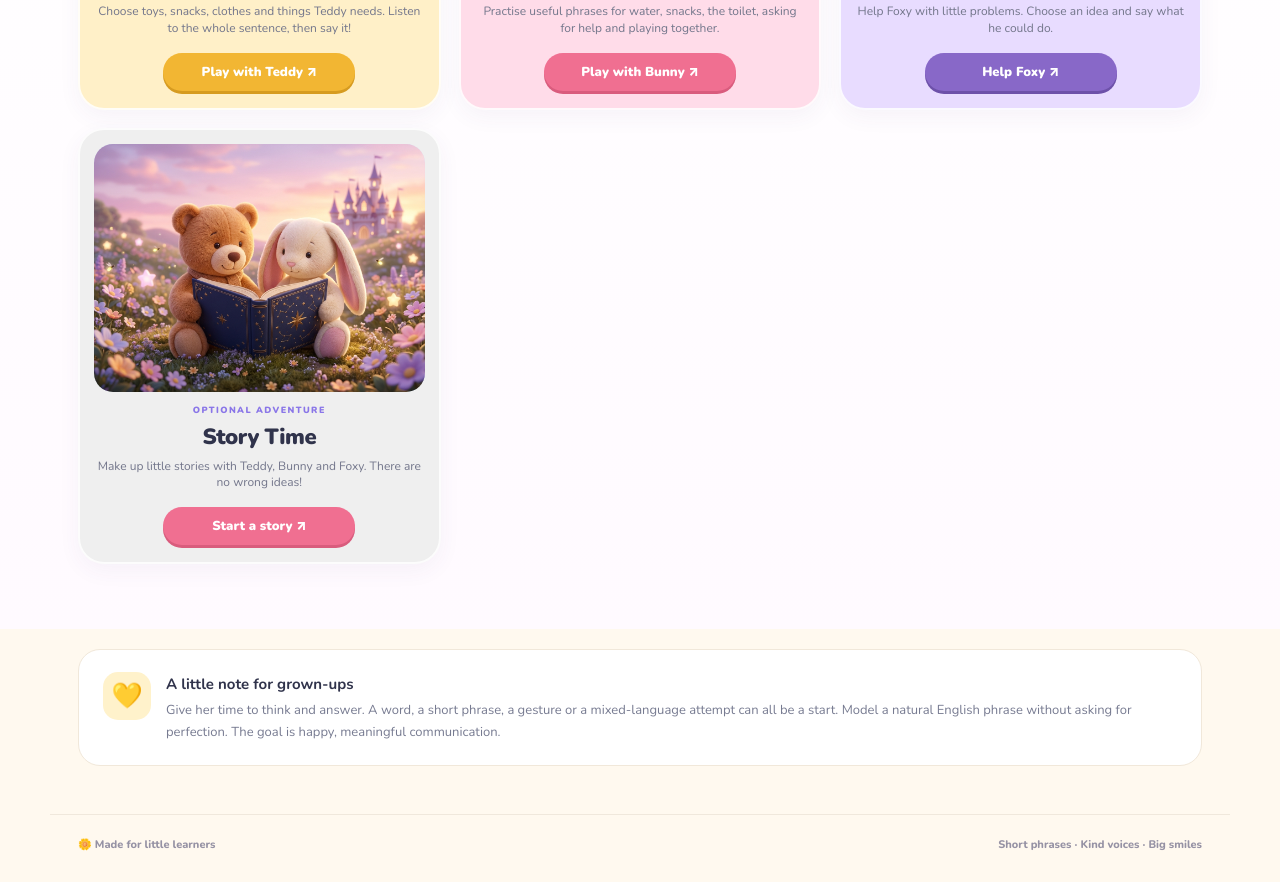
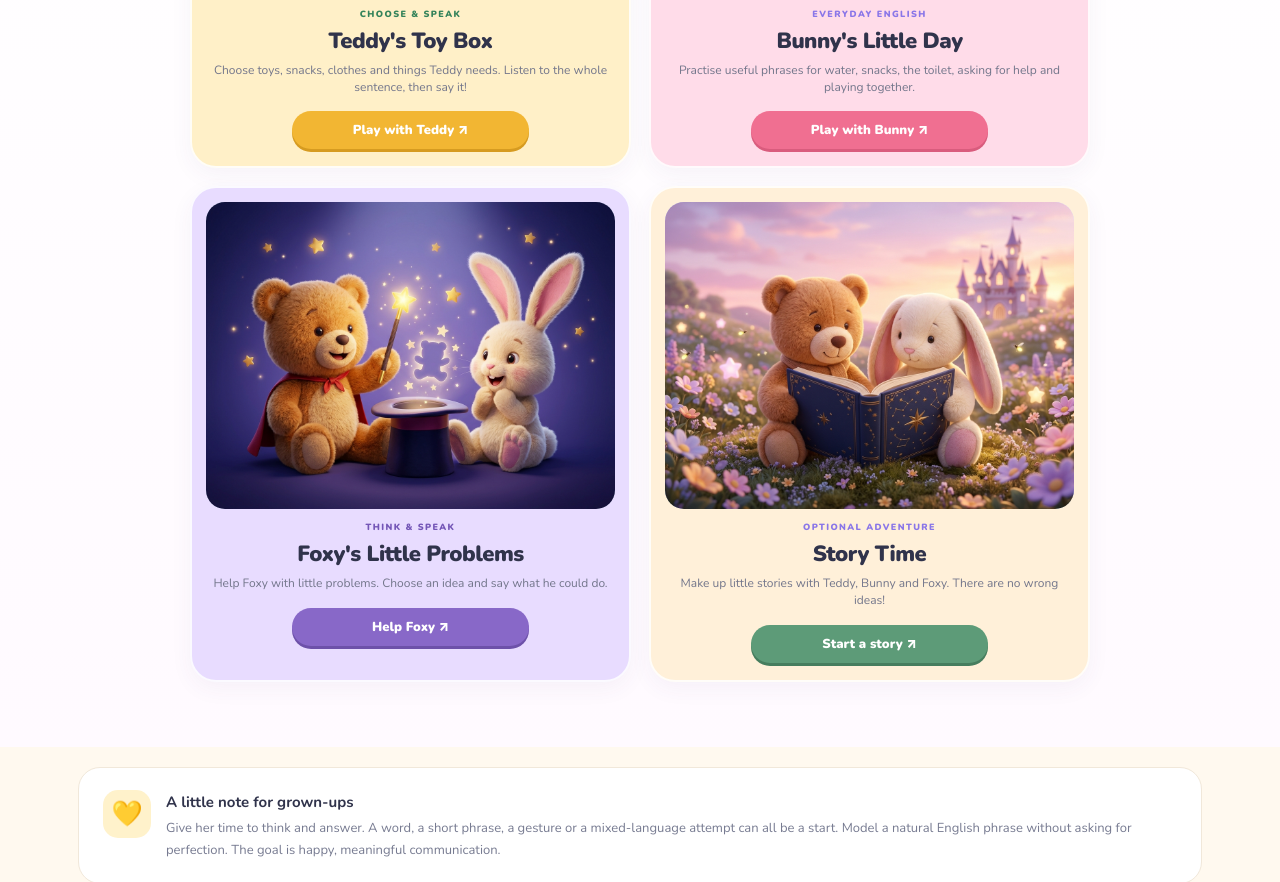
Before and after one commit to sfrpage/English-game, a plain HTML site: page index.html in a window 1280 px wide. Shown: the part 783-1665 px from the top of the page. Drawn offline with nearby package versions, Linux system fonts and the light colour scheme.

Commit message:
Style restored four game choices and Foxy scene

```diff
--- a/style.css
+++ b/style.css
@@ -232,3 +232,12 @@ img{display:block;max-width:100%}
   .hero-title{left:50%;top:50%;width:88%;padding:12px 14px}
   .character-stage{aspect-ratio:4/3}
 }
+
+/* Restored animal games */
+.game-grid.animal-game-grid{grid-template-columns:repeat(2,minmax(0,1fr));max-width:900px;margin:0 auto}
+.animal-game-grid .game-card{min-height:0}
+.animal-game-grid .story-game{background:#fff0d9}
+.animal-game-grid .story-game .card-link{background:#5d9b78;box-shadow:0 3px 0 #467d5e}
+.animal-game-grid .foxy-game .card-link{background:#8868c8;box-shadow:0 3px 0 #6d51a9}
+.character-stage[data-scene="foxy"]:before{background-image:url("assets/foxy.svg");background-size:contain;background-repeat:no-repeat;background-position:center bottom;background-color:#f1eaff}
+@media(max-width:760px){.game-grid.animal-game-grid{grid-template-columns:1fr}.animal-game-grid .game-card{min-height:0}}
```
